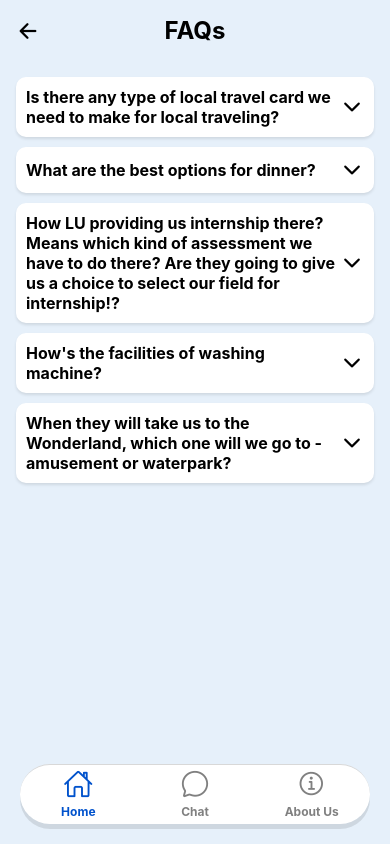
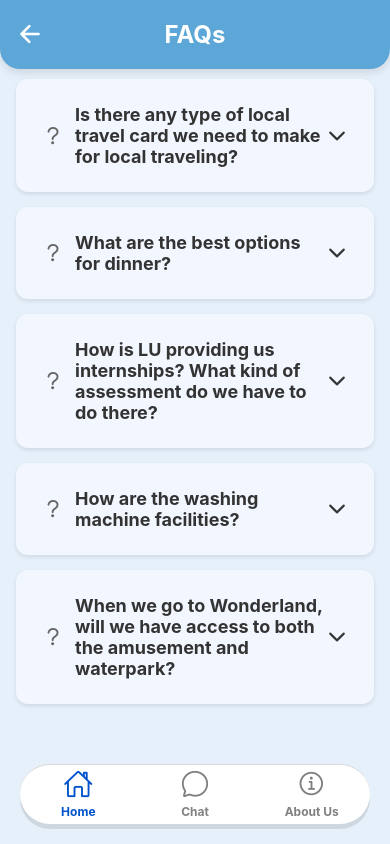
Before and after one commit to mtrivediLU/IEP-App, a React Native app: screen /FAQ in a window 390 px wide. Built offline with nearby package versions, Linux system fonts and the light colour scheme.

Commit message:
FAQ section created and homescreen overlaying fixed.

```diff
--- a/screens/FAQ.js
+++ b/screens/FAQ.js
@@ -5,6 +5,7 @@ import {
   StyleSheet,
   TouchableOpacity,
   ScrollView,
+  LayoutAnimation,
 } from "react-native";
 import { SafeAreaView } from "react-native-safe-area-context";
 import { Ionicons } from "@expo/vector-icons";
@@ -15,65 +16,92 @@ const faqData = [
     id: "1",
     question: "Is there any type of local travel card we need to make for local traveling?",
     answer:
-      "You can travel using your student id provided by LU initially. It might not work sometimes. If such an issue continues then you can buy a pass from downtown. Make sure to understand how it works.",
+      "You can travel using your student ID provided by LU initially. It might not work sometimes. If such an issue continues then you can buy a pass from downtown. Make sure to understand how it works.",
   },
   {
     id: "2",
     question: "What are the best options for dinner?",
-    answer: "Instant food packets and if you can cook take the basic things with you including utensils. Otherwise, it can be costly to eat there.My suggestion - divide items amongst friends (cooker, rice, spices and so on) so weight is distributed and you can have a good meal.",
+    answer: "Instant food packets and if you can cook, take the basic things with you, including utensils. Otherwise, it can be costly to eat there. My suggestion - divide items amongst friends (cooker, rice, spices, and so on) so weight is distributed and you can have a good meal.",
   },
   {
     id: "3",
-    question: "How LU providing us internship there? Means which kind of assessment we have to do there? Are they going to give us a choice to select our field for internship!? ",
+    question: "How is LU providing us internships? What kind of assessment do we have to do there?",
     answer:
-      "For internship you have to do Individual project, you can do in any domain also you need to submit report as well as presentation for individual project.",
+      "For internships, you have to complete an individual project. You can choose any domain and submit a report and a presentation as part of the project.",
   },
   {
     id: "4",
-    question: "How's the facilities of washing machine?",
-    answer: "It is good. You should wash almost 2 weeks clothes in 1 go since it will cost you around $3.5 per wash, $1.75 for washing and $1.75 dryer. There is a dryer too for drying your clothes. (You can use it if your clothes don't dry directly since there isn't any area for hanging your clothes).Carry a string for that if you want.",
+    question: "How are the washing machine facilities?",
+    answer:
+      "The facilities are good. You should wash around two weeks' worth of clothes in one go, as it will cost you around $3.50 per wash ($1.75 for washing and $1.75 for drying). A dryer is available for drying your clothes. Carry a string for hanging clothes if you want.",
   },
   {
     id: "5",
-    question: "When they will take us to the Wonderland, which one will we go to - amusement or waterpark?",
-    answer: "Both will be accessible. You can cover as many rides as you wish, you need to buy wonderland tickets which is around $45. Inside, there is no further charges for almost all the rides except 2-3 rides. I recommend using app of wonderland in which after signing up it provides waiting time for all rides, so it will save up your time. Also, while buying the ticket include drink refill coupon which will be more beneficial, there are also free water facility.",
+    question: "When we go to Wonderland, will we have access to both the amusement and waterpark?",
+    answer:
+      "Yes, both will be accessible. You need to buy Wonderland tickets, which are around $45. Most rides are free once inside. I recommend using the Wonderland app, which provides wait times for rides and can save time.",
   },
-  // Add more questions as needed
 ];
 
 const FAQ = () => {
   const [activeIndex, setActiveIndex] = useState(null);
   const navigation = useNavigation();
 
+  // Toggle the accordion and animate the layout change
   const toggleAccordion = (index) => {
+    LayoutAnimation.configureNext(LayoutAnimation.Presets.easeInEaseOut); // Smooth animation for expanding/collapsing
     if (index === activeIndex) {
-      // Collapse if already expanded
-      setActiveIndex(null);
+      setActiveIndex(null); // Collapse if already expanded
     } else {
-      // Expand the clicked accordion
-      setActiveIndex(index);
+      setActiveIndex(index); // Expand the clicked accordion
     }
   };
 
   return (
     <SafeAreaView style={styles.container}>
+      {/* Enhanced Header */}
       <View style={styles.headerContainer}>
         <TouchableOpacity
           style={styles.backButton}
           onPress={() => navigation.goBack()}
         >
-          <Ionicons name="arrow-back" size={24} color="#000" />
+          <Ionicons name="arrow-back" size={28} color="#fff" />
         </TouchableOpacity>
         <Text style={styles.header}>FAQs</Text>
       </View>
+
+      {/* Scrollable FAQ Section */}
       <ScrollView contentContainerStyle={styles.scrollContainer}>
         {faqData.map((item, index) => (
-          <View key={item.id} style={styles.accordion}>
+          <View
+            key={item.id}
+            style={[
+              styles.accordion,
+              {
+                backgroundColor:
+                  index === activeIndex ? "#E8F0FE" : "#F2F6FE", // Subtle color change on expansion
+              },
+            ]}
+          >
             <TouchableOpacity
               style={styles.accordionHeader}
               onPress={() => toggleAccordion(index)}
+              activeOpacity={0.7}
             >
-              <Text style={styles.questionText}>{item.question}</Text>
+              <Ionicons
+                name="help-outline"
+                size={24}
+                color={index === activeIndex ? "#007AFF" : "#666"}
+                style={{ marginRight: 10 }}
+              />
+              <Text
+                style={[
+                  styles.questionText,
+                  { color: index === activeIndex ? "#007AFF" : "#333" },
+                ]}
+              >
+                {item.question}
+              </Text>
               <Ionicons
                 name={
                   index === activeIndex
@@ -81,9 +109,10 @@ const FAQ = () => {
                     : "chevron-down-outline"
                 }
                 size={24}
-                color="#000"
+                color={index === activeIndex ? "#007AFF" : "#333"}
               />
             </TouchableOpacity>
+
             {index === activeIndex && (
               <View style={styles.accordionContent}>
                 <Text style={styles.answerText}>{item.answer}</Text>
@@ -99,14 +128,22 @@ const FAQ = () => {
 const styles = StyleSheet.create({
   container: {
     flex: 1,
-    backgroundColor: "#e6f0fa", // Light background color
+    backgroundColor: "#e6f0fa",
   },
   headerContainer: {
     flexDirection: "row",
     alignItems: "center",
-    paddingVertical: 16,
     paddingHorizontal: 16,
-    position: "relative",
+    paddingVertical: 20,
+    backgroundColor: "#5ca7d8", // Blue header like in other pages
+    borderBottomLeftRadius: 20,
+    borderBottomRightRadius: 20,
+    shadowColor: "#000",
+    shadowOffset: { width: 0, height: 4 },
+    shadowOpacity: 0.1,
+    shadowRadius: 8,
+    elevation: 5,
+    justifyContent: "center",
   },
   backButton: {
     position: "absolute",
@@ -115,40 +152,49 @@ const styles = StyleSheet.create({
   header: {
     fontSize: 24,
     fontWeight: "bold",
-    color: "#000",
+    color: "#fff",
     textAlign: "center",
-    flex: 1,
   },
   scrollContainer: {
-    padding: 16,
+    paddingHorizontal: 16,
+    paddingBottom: 16,
+    paddingTop: 10,
   },
   accordion: {
-    backgroundColor: "#fff",
-    borderRadius: 10,
-    marginBottom: 10,
-    padding: 10,
+    backgroundColor: "#F2F6FE",
+    borderRadius: 12,
+    marginBottom: 15,
+    padding: 15,
     shadowColor: "#000",
     shadowOffset: { width: 0, height: 2 },
     shadowOpacity: 0.1,
-    shadowRadius: 3,
-    elevation: 2,
+    shadowRadius: 4,
+    elevation: 3,
+    transition: "all 0.3s ease",
   },
   accordionHeader: {
     flexDirection: "row",
     justifyContent: "space-between",
     alignItems: "center",
+    padding: 10,
   },
   questionText: {
-    fontSize: 16,
+    fontSize: 18,
     fontWeight: "bold",
-    color: "#000",
+    flex: 1,
   },
   accordionContent: {
     paddingTop: 10,
+    backgroundColor: "#F8F9FD",
+    borderRadius: 10,
+    padding: 10,
+    borderTopWidth: 1,
+    borderTopColor: "#007AFF",
   },
   answerText: {
-    fontSize: 14,
+    fontSize: 16,
     color: "#666",
+    lineHeight: 22,
   },
 });
 
--- a/screens/HomeScreen.js
+++ b/screens/HomeScreen.js
@@ -111,11 +111,25 @@ const HomeScreen = ({ navigation }) => {
 };
 
 const styles = StyleSheet.create({
-  container: { flex: 1, backgroundColor: "#fff" },
+  container: {
+    flex: 1,
+    backgroundColor: "#fff",
+  },
 
-  scrollContainer: { paddingHorizontal: 16, paddingBottom: 16 },
-  title2: { fontSize: 18, fontWeight: "bold", marginTop: 16 },
-  title: { fontSize: 22, fontWeight: "bold", marginBottom: 8 },
+  scrollContainer: {
+    paddingHorizontal: 16,
+    paddingBottom: 80, // Increased padding to prevent overlap with bottom navigation
+  },
+  title2: {
+    fontSize: 18,
+    fontWeight: "bold",
+    marginTop: 16,
+  },
+  title: {
+    fontSize: 22,
+    fontWeight: "bold",
+    marginBottom: 8,
+  },
   card: {
     borderRadius: 12,
     height: 150,
@@ -126,14 +140,38 @@ const styles = StyleSheet.create({
     shadowRadius: 3.84,
     elevation: 5,
   },
-  cardContent: { flexDirection: "row", alignItems: "center", height: "100%" },
-  rowLeft: { flexDirection: "row" },
-  rowRight: { flexDirection: "row-reverse" },
-  icon: { width: 150, height: "100%", resizeMode: "cover" },
-  iconLeft: { marginRight: 16 },
-  textContainer: { flex: 1, paddingHorizontal: 10 },
-  cardTitle: { fontSize: 20, fontWeight: "bold", marginBottom: 4 },
-  cardLink: { fontSize: 14, color: "#888" },
+  cardContent: {
+    flexDirection: "row",
+    alignItems: "center",
+    height: "100%",
+  },
+  rowLeft: {
+    flexDirection: "row",
+  },
+  rowRight: {
+    flexDirection: "row-reverse",
+  },
+  icon: {
+    width: 150,
+    height: "100%",
+    resizeMode: "cover",
+  },
+  iconLeft: {
+    marginRight: 16,
+  },
+  textContainer: {
+    flex: 1,
+    paddingHorizontal: 10,
+  },
+  cardTitle: {
+    fontSize: 20,
+    fontWeight: "bold",
+    marginBottom: 4,
+  },
+  cardLink: {
+    fontSize: 14,
+    color: "#888",
+  },
 });
 
 export default HomeScreen;
```
